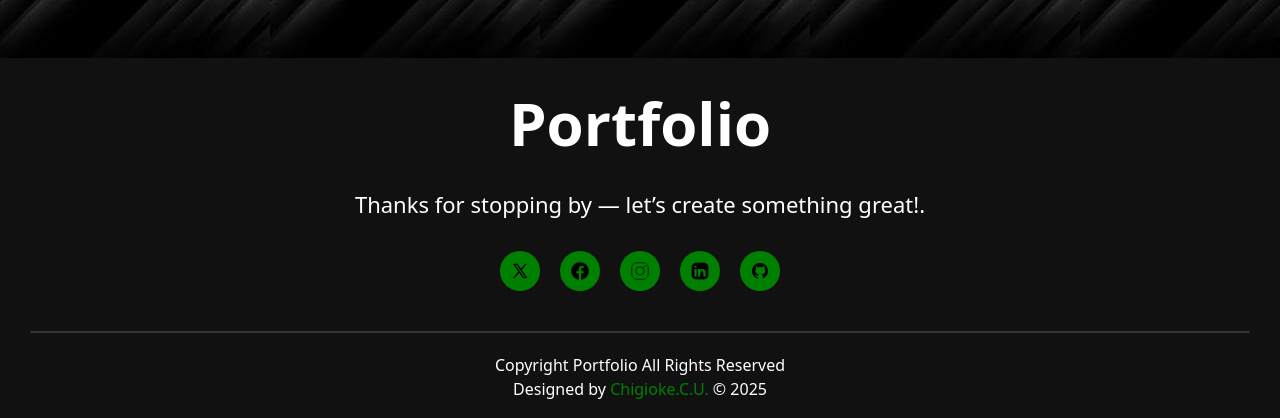
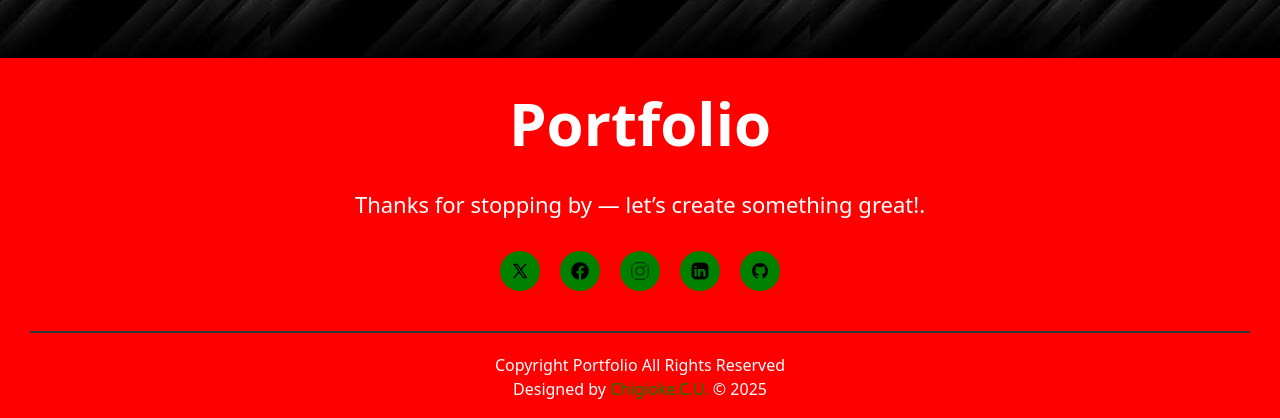
Before and after one commit to Tontoncharlie/portfolio, a Next.js app: page / in a window 1280 px wide. Shown: the part 509-927 px from the top of the page. Built offline with nearby package versions, Linux system fonts and the light colour scheme.

Commit message:
trying a branch

```diff
--- a/src/app/Components/footer/footer.module.css
+++ b/src/app/Components/footer/footer.module.css
@@ -1,5 +1,5 @@
 .footer {
-    background-color: #111;
+    /* background-color: #111; */
     color: white;
     padding: 20px 30px;
     display: flex;
@@ -7,6 +7,7 @@
     gap: 20px;
     align-items: center;
     justify-content: center;
+    background-color: red;
   }
 
   .footer h1 {
```
